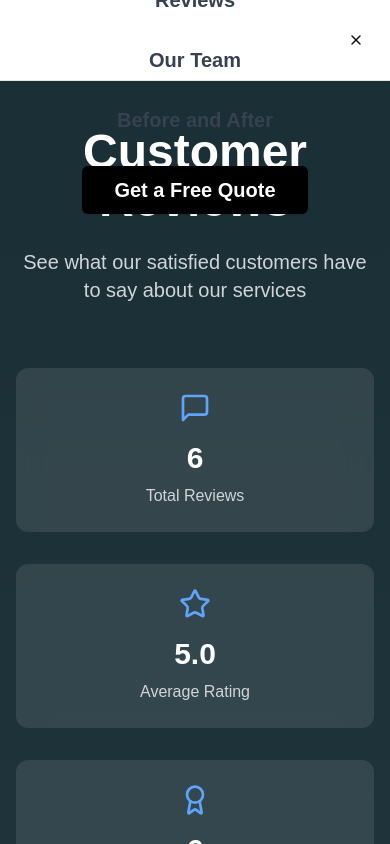
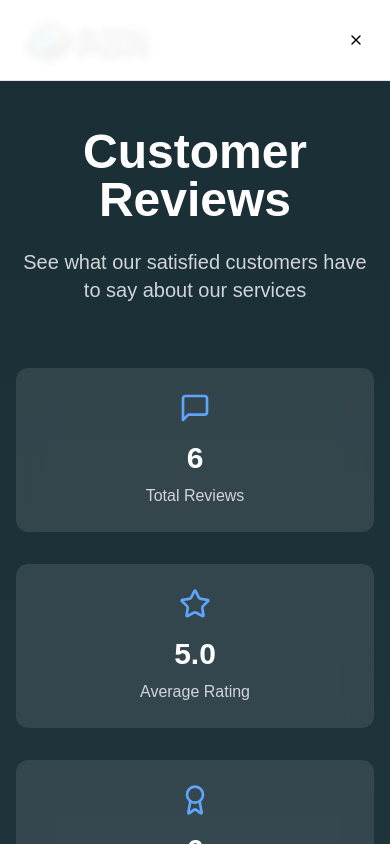
Before and after one commit to edcou060/globalpdr, a Next.js app: page /reviews in a window 390 px wide. Both pictures are taken after a click on the button 356 px from the left and 40 px from the top of the page. Shown: the top 844 px of the page. Built offline with nearby package versions, Linux system fonts and the light colour scheme.

Commit message:
Update mobile navigation layout for the text

```diff
--- a/components/MobileNav.tsx
+++ b/components/MobileNav.tsx
@@ -17,50 +17,51 @@ export function MobileNav() {
       <Button
         variant="ghost"
         size="icon"
-        className="relative z-50"
+        className="relative z-50 bg-white hover:bg-gray-100 rounded-md p-2"
         onClick={toggleMenu}
       >
         {isOpen ? (
-          <X className="h-6 w-6" />
+          <X className="h-6 w-6 text-black" />
         ) : (
-          <Menu className="h-6 w-6" />
+          <Menu className="h-6 w-6 text-black" />
         )}
       </Button>
 
       {isOpen && (
-        <div className="fixed inset-0 z-40 bg-white">
-          <div className="flex flex-col items-center justify-center h-full space-y-8">
+        <div className="fixed inset-0 z-40 bg-white/95 backdrop-blur-sm overflow-y-auto">
+          <div className="min-h-screen py-20 px-4">
+            <div className="flex flex-col items-center justify-start space-y-6">
               <Link
                 href="/locations"
-              className="text-gray-700 hover:text-gray-900 font-bold text-xl"
+                className="text-black hover:text-gray-700 font-bold text-xl"
                 onClick={toggleMenu}
               >
                 Locations
               </Link>
               <Link
                 href="/hail-damage-repair"
-              className="text-gray-700 hover:text-gray-900 font-bold text-xl"
+                className="text-black hover:text-gray-700 font-bold text-xl"
                 onClick={toggleMenu}
               >
                 Hail Damage Repair
               </Link>
               <Link
                 href="/reviews"
-              className="text-gray-700 hover:text-gray-900 font-bold text-xl"
+                className="text-black hover:text-gray-700 font-bold text-xl"
                 onClick={toggleMenu}
               >
                 Reviews
               </Link>
               <Link
                 href="/our-team"
-              className="text-gray-700 hover:text-gray-900 font-bold text-xl"
+                className="text-black hover:text-gray-700 font-bold text-xl"
                 onClick={toggleMenu}
               >
                 Our Team
               </Link>
               <Link
                 href="/before-and-after"
-              className="text-gray-700 hover:text-gray-900 font-bold text-xl"
+                className="text-black hover:text-gray-700 font-bold text-xl"
                 onClick={toggleMenu}
               >
                 Before and After
@@ -68,11 +69,13 @@ export function MobileNav() {
               <Link
                 href="/get-free-quote"
                 onClick={toggleMenu}
+                className="mt-4"
               >
-              <Button className="bg-black text-white hover:bg-gray-800 font-bold text-xl px-8 py-6">
+                <Button className="bg-black text-white hover:bg-gray-800 font-bold text-xl px-6 py-4">
                   Get a Free Quote
                 </Button>
               </Link>
+            </div>
           </div>
         </div>
       )}
```
Lines whose indentation alone changed are shown as unchanged.
